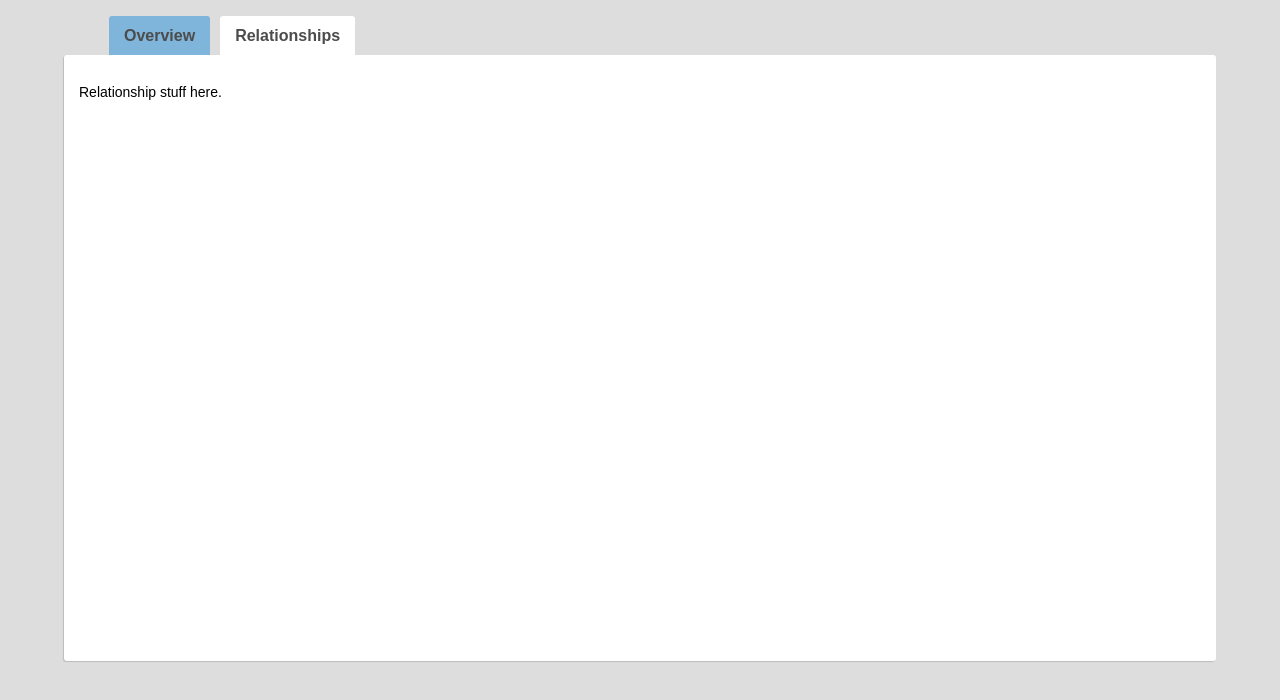
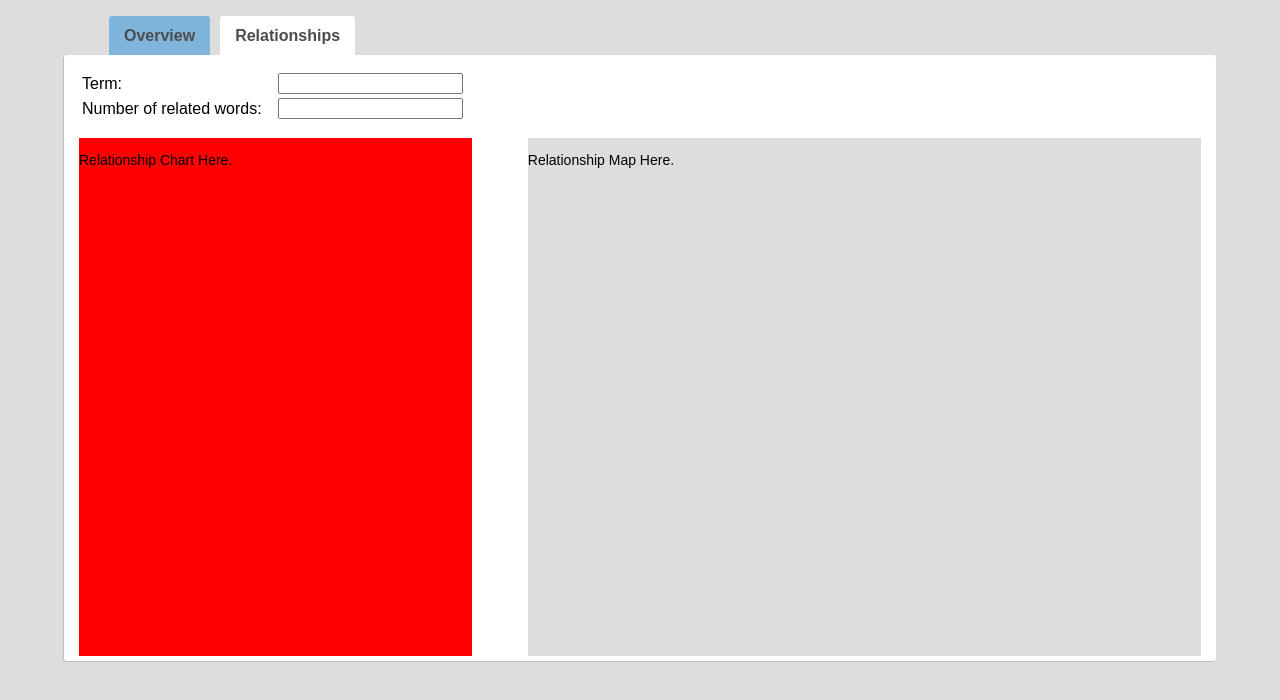
Before and after one commit to AndrewIm/Text-Visualization, a plain HTML site: page index.html in a window 1280 px wide. Both pictures are taken after a click on the link "Relationships". Shown: the part 48-748 px from the top of the page. Drawn offline with nearby package versions, Linux system fonts and the light colour scheme.

Commit message:
Add relationship divs.

```diff
--- a/index.html
+++ b/index.html
@@ -53,7 +53,31 @@
       </div>
 
       <div id="relationships" class="tab">
-        <p>Relationship stuff here.</p>
+        <table>
+          <tr>
+            <td>
+              Term:
+            </td>
+            <td>
+              <input type="text" name="relationshipTerm">
+            </td>
+          </tr>
+          <tr>
+            <td>
+              Number of related words: &ensp;
+            </td>
+            <td>
+              <input type="text" name="numberRelatedWords">
+            </td>
+          </tr>
+        </table>
+        <br>
+        <div id="relationshipChart">
+          <p>Relationship Chart Here.</p>
+        </div>
+        <div id="relationshipMap">
+          <p>Relationship Map Here.</p>
+        </div>
       </div>
     </div>
 
--- a/style.css
+++ b/style.css
@@ -18,7 +18,7 @@ a {
 }
 
 #tagCloud {
-  height: 80%;
+  height: 95%;
   width: 35%;
   background:#F00;
   margin: 0px;
@@ -31,6 +31,22 @@ a {
   margin: 0px;
   background: #ddd;
   padding: 1%;
+}
+
+#relationshipChart {
+  height: 90%;
+  width: 35%;
+  background: #F00;
+  margin: 0px;
+  display: inline-block;
+}
+
+#relationshipMap {
+  float: right;
+  height: 90%;
+  width: 60%;
+  margin: 0px;
+  background: #ddd;
 }
 
 /*-----Tabs-----*/
```
